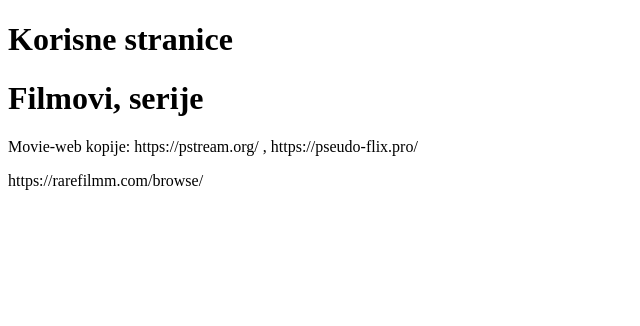
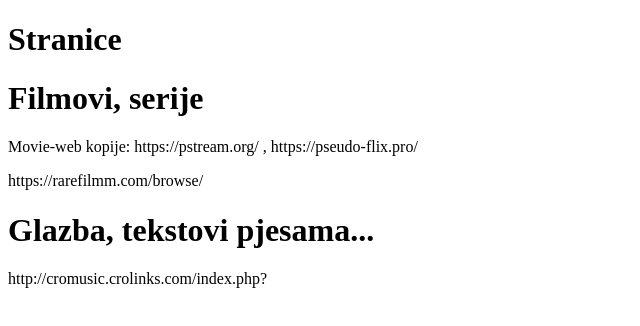
Before and after one commit to marko112/marko112.github.io, a plain HTML site: page index.html in a window 1280 px wide. Shown: the whole page, without its empty margins (0-640 px from the left). Drawn offline with Linux system fonts and the light colour scheme.

Commit message:
Update index.html

```diff
--- a/index.html
+++ b/index.html
@@ -1,9 +1,11 @@
 <!DOCTYPE html>
 <html>
 <body>
-<h1>Korisne stranice</h1>
+<h1>Stranice</h1>
 <h1>Filmovi, serije</h1>
 <p>Movie-web kopije: https://pstream.org/ , https://pseudo-flix.pro/</p>
 <p> https://rarefilmm.com/browse/ </p>
+<h1>Glazba, tekstovi pjesama...</h1>
+<p>http://cromusic.crolinks.com/index.php?</p>
 </body>
 </html>
```
